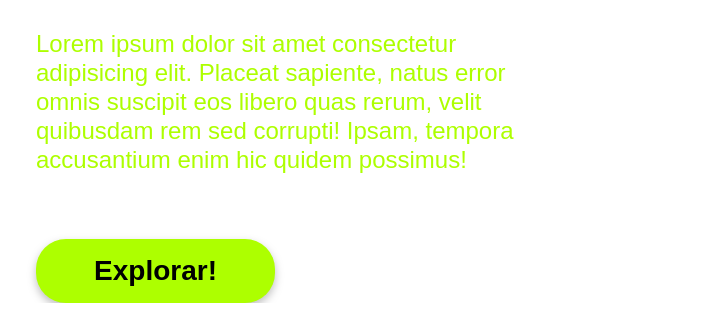
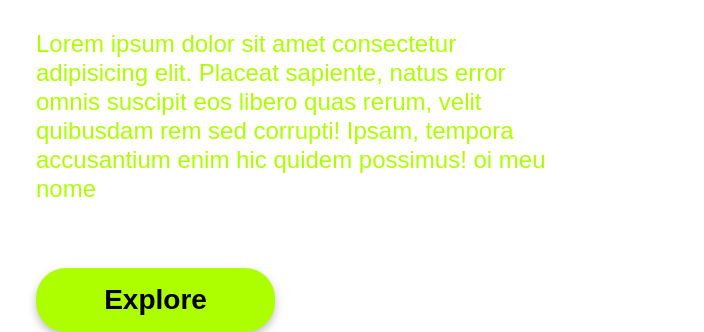
Before and after one commit to Evaldo-Ladeira/Projeto-01, a plain HTML site: page index.html in a window 1280 px wide. Shown: the part 929-1261 px from the top of the page, without its empty margins (50-754 px from the left). Before the commit the page ends 1232 px from the top, so only its background shows below. Drawn offline with Linux system fonts and the light colour scheme.

Commit message:
alteração no paragrafo

```diff
--- a/index.html
+++ b/index.html
@@ -31,8 +31,8 @@
             <h2>About Your Pet</h2>
             <p>Lorem ipsum dolor sit amet consectetur adipisicing elit. Placeat sapiente, natus error omnis suscipit eos
                 libero quas rerum, velit quibusdam rem sed corrupti! Ipsam, tempora accusantium enim hic quidem
-                possimus!</p>
-            <button class="button-main">Explorar!</button>
+                possimus! oi meu nome</p>
+            <button class="button-main">Explore</button>
         </section>
     </main>
 </body>
```
